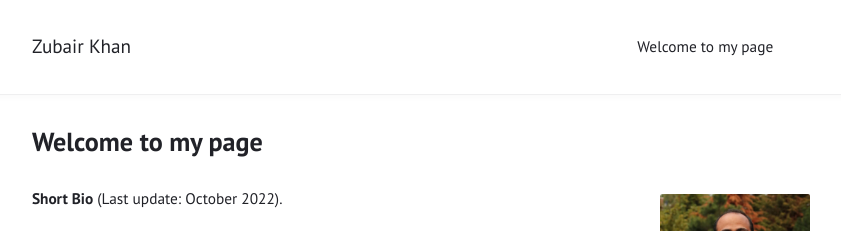
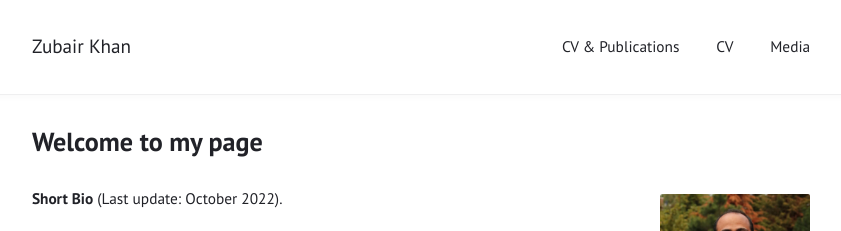
Before and after one commit to ZubairKhan001/zubairkhan.github.io, a Jekyll site: the page built from index.md, in a window 1280 px wide. Shown: the top 231 px of the page, without its empty margins (219-1060 px from the left). Built offline with Jekyll 4.4.1, drawn with Linux system fonts in a browser that asks for light colours.

Commit message:
initial commit

```diff
--- a/_config.yml
+++ b/_config.yml
@@ -20,9 +20,9 @@ minimal: false            # use a dark header
 # Menu
 
 navigation:                # accepts {file, title, url, icon, sidebaricon}
-  # - {title: "CV & Publications", file: "publications.md"}
-  # - {url: "zubairkhan.pdf", title: "CV"}
-  # - {title: "Media", file: "/media.md"}
+  - {title: "CV & Publications", file: "publications.md"}
+  - {url: "zubairkhan.pdf", title: "CV"}
+  - {title: "Media", file: "/media.md"}
 
 external:                  # shows a footer with social links - for available icons see fontawesome.com/icons
   - {title: Mail, icon: envelope, url: "mailto:zubairkhan@sjtu.edu.cn"}
```
